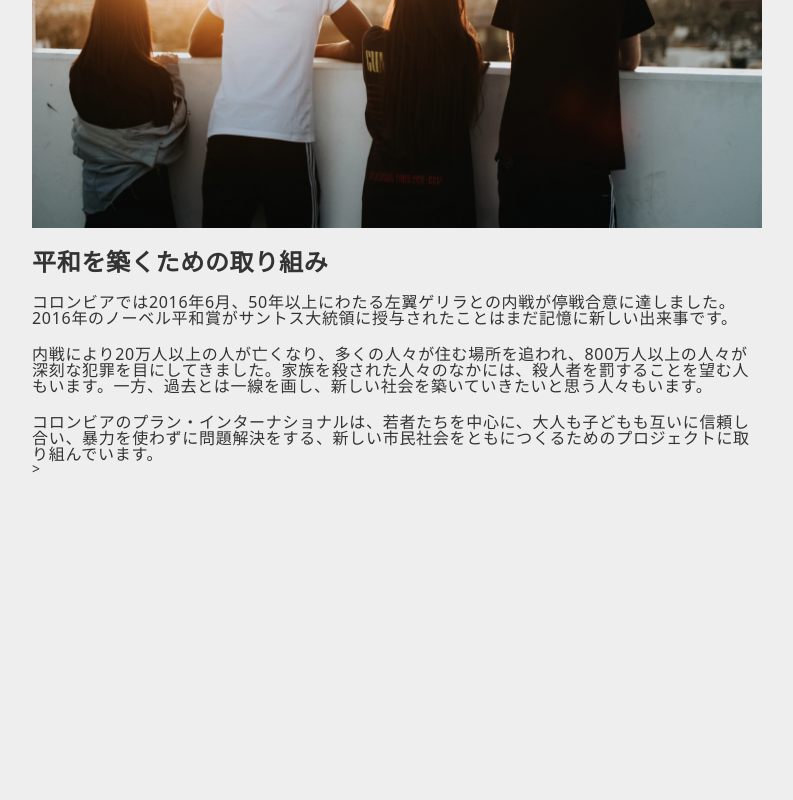
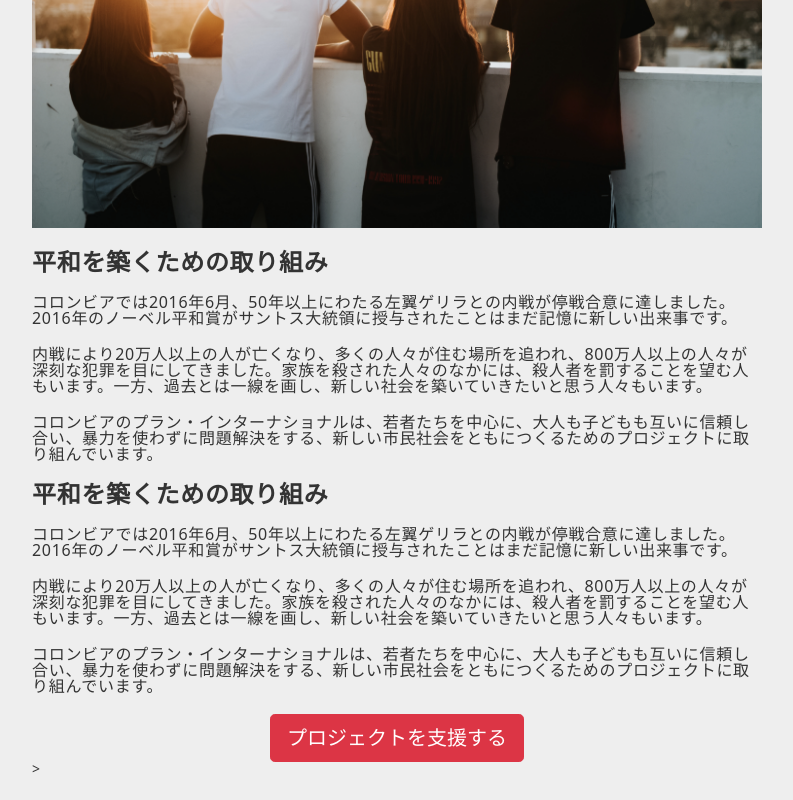
Before and after one commit to mositori/mirai, a Nuxt app in the folder app/: page /posts in a window 1280 px wide. Shown: the part 335-1135 px from the top of the page, without its empty margins (53-846 px from the left). Before the commit the page ends 835 px from the top, so only its background shows below. Built offline with nearby package versions, Linux system fonts and the light colour scheme.

Commit message:
update maintext

```diff
--- a/app/components/Posts/PostMainText.vue
+++ b/app/components/Posts/PostMainText.vue
@@ -12,6 +12,11 @@
         <p class="post-main-text__paragraph">コロンビアでは2016年6月、50年以上にわたる左翼ゲリラとの内戦が停戦合意に達しました。2016年のノーベル平和賞がサントス大統領に授与されたことはまだ記憶に新しい出来事です。</p>
         <p class="post-main-text__paragraph">内戦により20万人以上の人が亡くなり、多くの人々が住む場所を追われ、800万人以上の人々が深刻な犯罪を目にしてきました。家族を殺された人々のなかには、殺人者を罰することを望む人もいます。一方、過去とは一線を画し、新しい社会を築いていきたいと思う人々もいます。</p>
         <p class="post-main-text__paragraph">コロンビアのプラン・インターナショナルは、若者たちを中心に、大人も子どもも互いに信頼し合い、暴力を使わずに問題解決をする、新しい市民社会をともにつくるためのプロジェクトに取り組んでいます。</p>
+        <h2 class="post-main-text__subtitle">平和を築くための取り組み</h2>
+        <p class="post-main-text__paragraph">コロンビアでは2016年6月、50年以上にわたる左翼ゲリラとの内戦が停戦合意に達しました。2016年のノーベル平和賞がサントス大統領に授与されたことはまだ記憶に新しい出来事です。</p>
+        <p class="post-main-text__paragraph">内戦により20万人以上の人が亡くなり、多くの人々が住む場所を追われ、800万人以上の人々が深刻な犯罪を目にしてきました。家族を殺された人々のなかには、殺人者を罰することを望む人もいます。一方、過去とは一線を画し、新しい社会を築いていきたいと思う人々もいます。</p>
+        <p class="post-main-text__paragraph">コロンビアのプラン・インターナショナルは、若者たちを中心に、大人も子どもも互いに信頼し合い、暴力を使わずに問題解決をする、新しい市民社会をともにつくるためのプロジェクトに取り組んでいます。</p>
+        <button class="post-main-text__button btn btn-lg btn-danger">プロジェクトを支援する</button>
       </div>
 
     </div>
@@ -38,5 +43,10 @@
   &__paragraph {
     font-size: $font-size--smedium;
   }
+  &__button {
+    display: block;
+    margin: 0 auto;
+    text-align: center;
+  }
 }
 </style>
```
